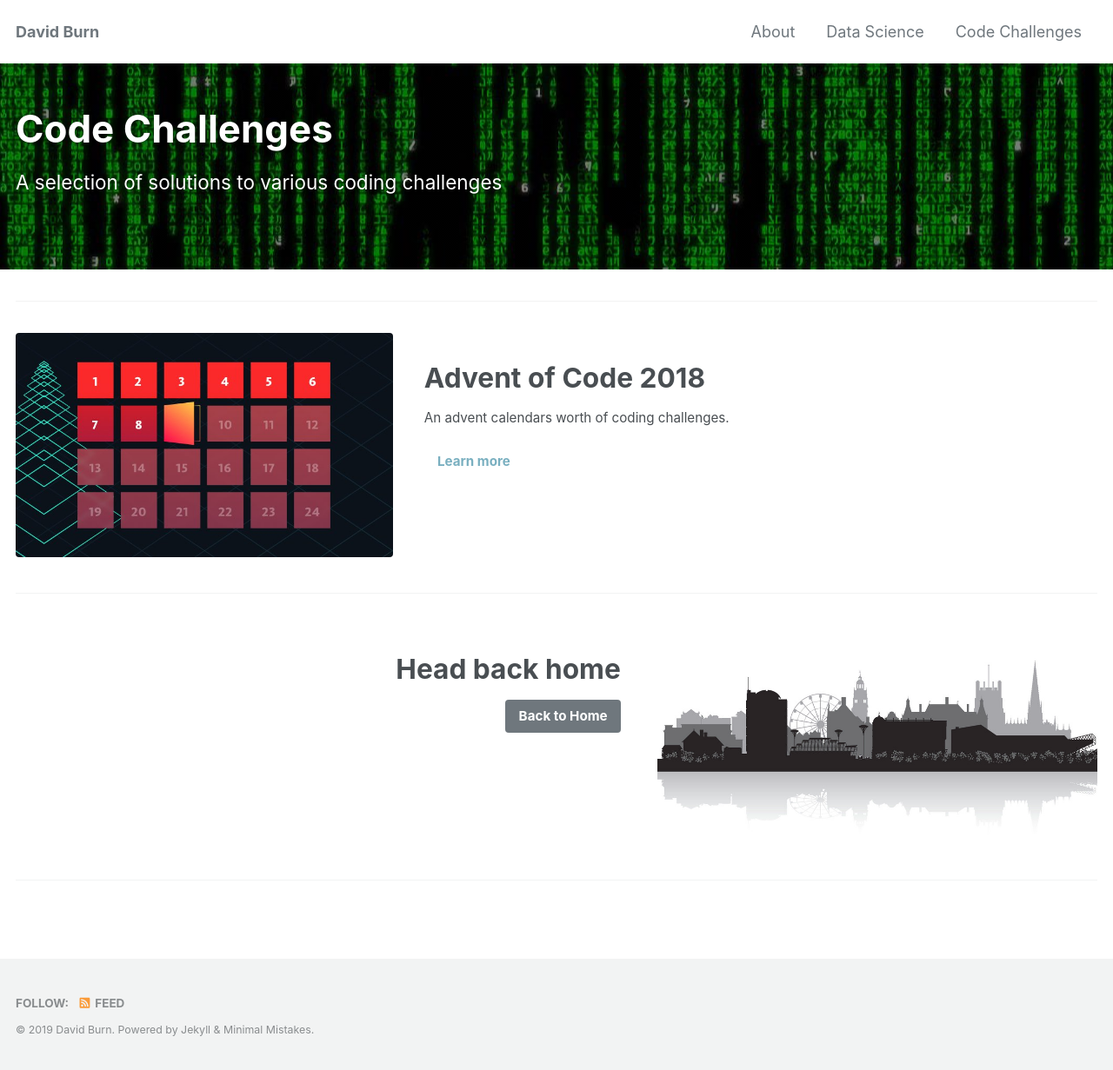
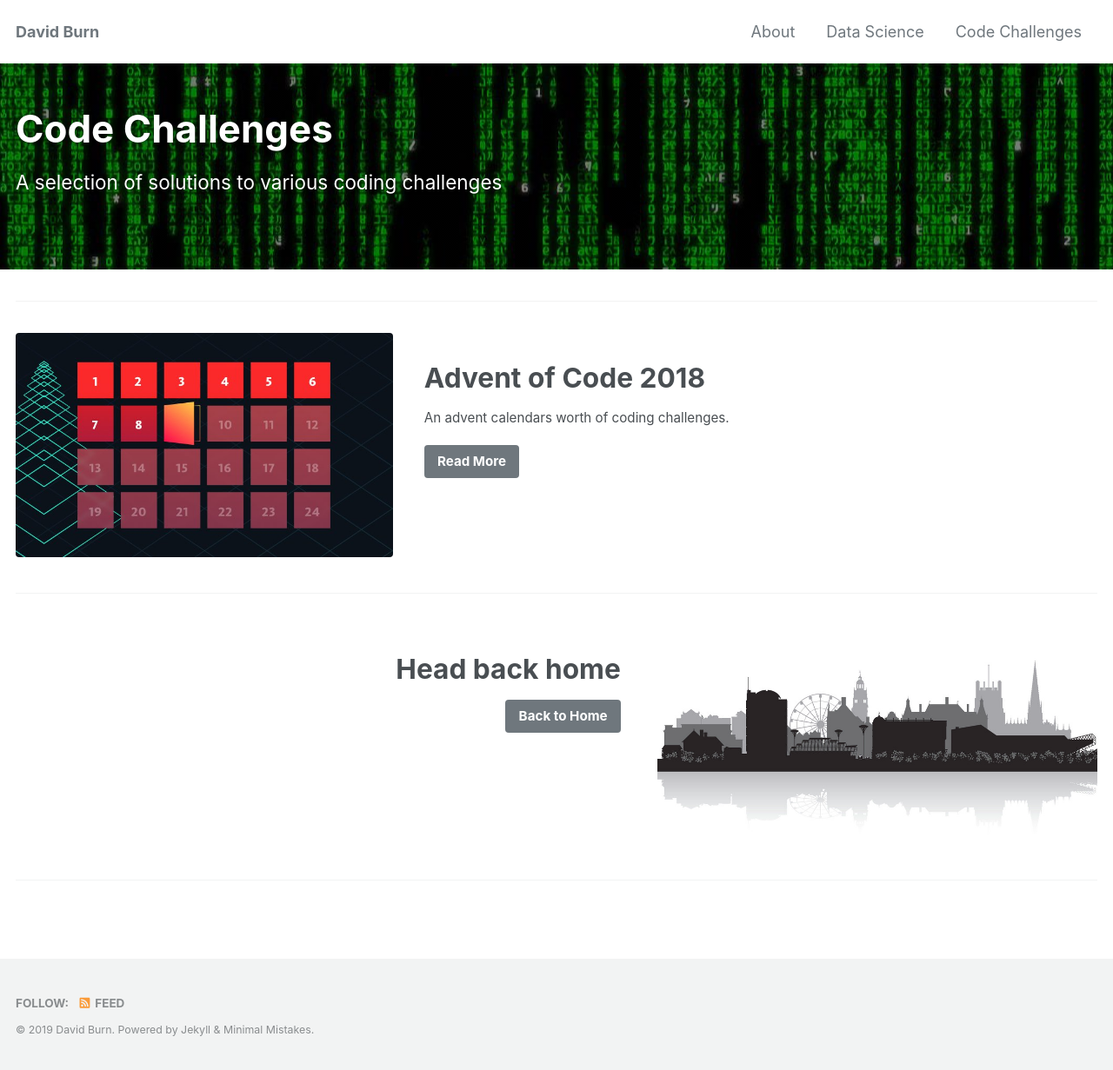
Before and after one commit to DavidBurn/davidburn.github.io, a Jekyll site: the page built from _pages/code-challenges.md, in a window 1280 px wide. Shown: the whole page at 87% size. Built offline with Jekyll 4.4.1, drawn with Linux system fonts in a browser that asks for light colours; cached includes are drawn as plain includes; nearby versions of some CDN libraries.

Commit message:
add button to code-challenges

```diff
--- a/_pages/code-challenges.md
+++ b/_pages/code-challenges.md
@@ -11,7 +11,8 @@ feature_row:
     title: "Advent of Code 2018"
     url: /advent-2018/day1-2/
     excerpt: An advent calendars worth of coding challenges.
-    btn_class: "btn--disabled"
+    btn_label: "Read More"
+    btn_class: "btn--primary"
 feature_row2:
   - image_path: /images/sheffield.png
     title: "Head back home"
```
